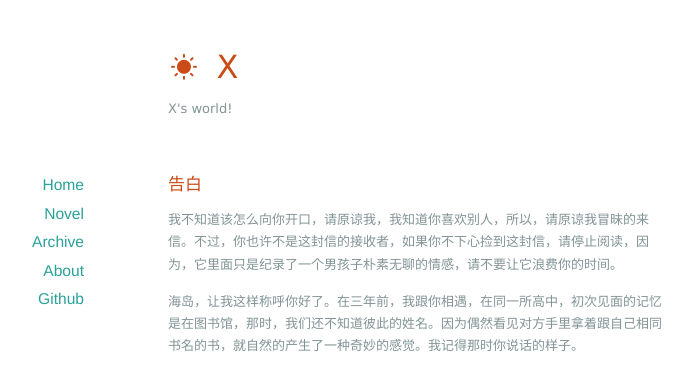
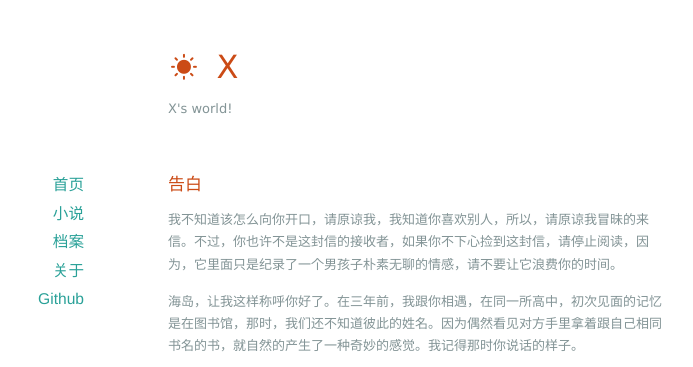
Before and after one commit to xxlv/okuer, a Jekyll site: the page built from index.html, in a window 1280 px wide and 900 px high. Shown: the top 367 px of the window, without its empty margins (222-915 px from the left). Built offline with Jekyll 4.4.1, drawn with Linux system fonts in a browser that asks for light colours; nearby versions of some CDN libraries; the list of posts is cut into pages by our own code.

Commit message:
new filter

```diff
--- a/_layouts/default.html
+++ b/_layouts/default.html
@@ -19,10 +19,10 @@
     <div id="sidebar">
       <nav>
         <ul>
-          <li><a href="/">Home</a></li>
-          <li><a href="/archives/novels">Novel</a></li>
-          <li><a href="/archives">Archive</a></li>
-          <li><a href="/about">About</a></li>
+          <li><a href="/">首页</a></li>
+          <li><a href="/archives/novels">小说</a></li>
+          <li><a href="/archives">档案</a></li>
+          <li><a href="/about">关于</a></li>
           <li><a href="https://github.com/xxlv/">Github</a></li>
         </ul>
       </nav>
```
